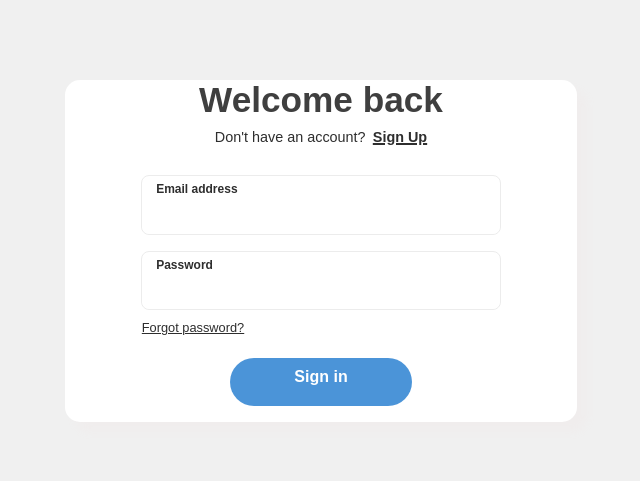
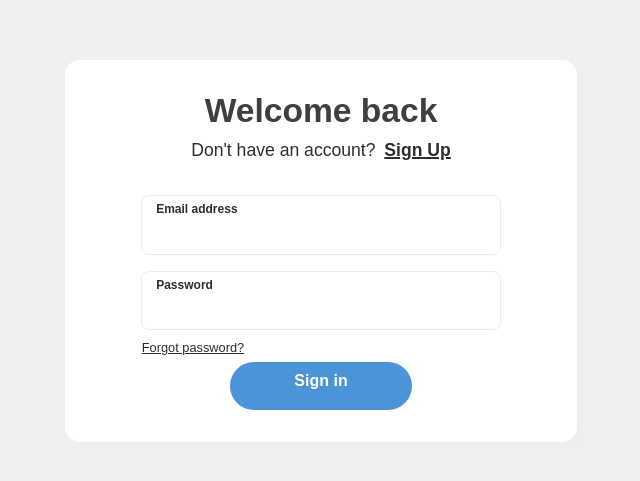
Before and after one commit to munahu/auth-app, a React (Create React App) app: page /login in a window 1280 px wide. Shown: the part 149-630 px from the top of the page, without its empty margins (319-959 px from the left). Built offline with nearby package versions, Linux system fonts and the light colour scheme; no server answers; a web font is replaced by a local one.

Commit message:
Minor changes to AuthPage styles

```diff
--- a/src/components/Login.js
+++ b/src/components/Login.js
@@ -31,6 +31,7 @@ function Login() {
     return (
         <div className={styles.authPage}>
             <form className={styles.form} onSubmit={handleSubmit}>
+                <div className={styles.content}>
                     <div className={styles.headings}>
                         <h1 className={styles.heading}>Welcome back</h1>
                         <h2 className={styles.subheading}>
@@ -57,6 +58,7 @@ function Login() {
                     <div className={styles.buttonContainer}>
                         <button>Sign in</button>
                     </div>
+                </div>
             </form>
         </div>
     )
--- a/src/components/SignUp.js
+++ b/src/components/SignUp.js
@@ -44,6 +44,7 @@ function SignUp() {
     return (
         <div className={styles.authPage}>
             <form className={styles.form} onSubmit={handleSubmit}>
+                <div className={styles.content}>
                     <div className={styles.headings}>
                         <h1 className={styles.heading}>Create an account</h1>
                         <h2 className={styles.subheading}>
@@ -67,6 +68,7 @@ function SignUp() {
                     <div className={styles.buttonContainer}>
                         <button>Sign up</button>
                     </div>
+                </div>
             </form>
         </div>
     )
--- a/src/styles/AuthPage.module.css
+++ b/src/styles/AuthPage.module.css
@@ -34,10 +34,13 @@
 
 .form {
     border-radius: 15px;
-    min-width: 40%;
     color: rgb(46, 46, 46);
     background: white;
     box-shadow: 10px 10px 10px rgb(240, 237, 237);
+}
+
+.content {
+    margin: 2em 0;
 }
 
 .errorMessage {
@@ -117,8 +120,7 @@
 
 .buttonContainer button {
     display: flex;
-    margin-top: 2em;
-    margin-bottom: 1em;
+    margin-top: 1em;
     padding: 0.6em 4em;
     height: 3em;
     border: none;
@@ -131,60 +133,41 @@
     color: white;
 }
 
-@media(max-width: 456px) {
+@media(max-width: 518px) {
     .heading {
-        font-size: 1.6rem;
+        font-size: 1.9rem;
     }
 
     .subheading {
-        font-size: 0.9rem;
+        font-size: 1rem;
     }
 
     .form {
-        width: 90%;
-        padding: 2em 0;
-    }
-
-    .errorMessage {
-        font-size: 0.75rem;
+        width: 95%;
     }
 
     .section {
-        width: 80%;
-        min-width: 70px;
-    }
-}
-
-@media(min-width: 457px) {
-    .heading {
-        font-size: 1.8rem;
-    }
-
-    .subheading {
-        font-size: 0.9rem;
-    }
-
-    .form {
-        width: 80%;
-        max-width: 450px;
-    }
-
-    .errorMessage {
-        font-size: 0.75rem;
+        width: 72%;
     }
 
 }
 
-@media(min-width: 750px) {
+@media(min-width: 519px) {
     .heading {
-        font-size: 2.2rem;
+        font-size: 2.1rem;
+    }
+
+    .subheading {
+        font-size: 1.1rem;
+    }
+
+    .form {
+        width: 40%;
+        min-width: 480px;
     }
 
     .section {
         width: 70%;
     }
 
-    .errorMessage {
-        font-size: 0.85rem;
-    }
 }
```
Lines whose indentation alone changed are shown as unchanged.
